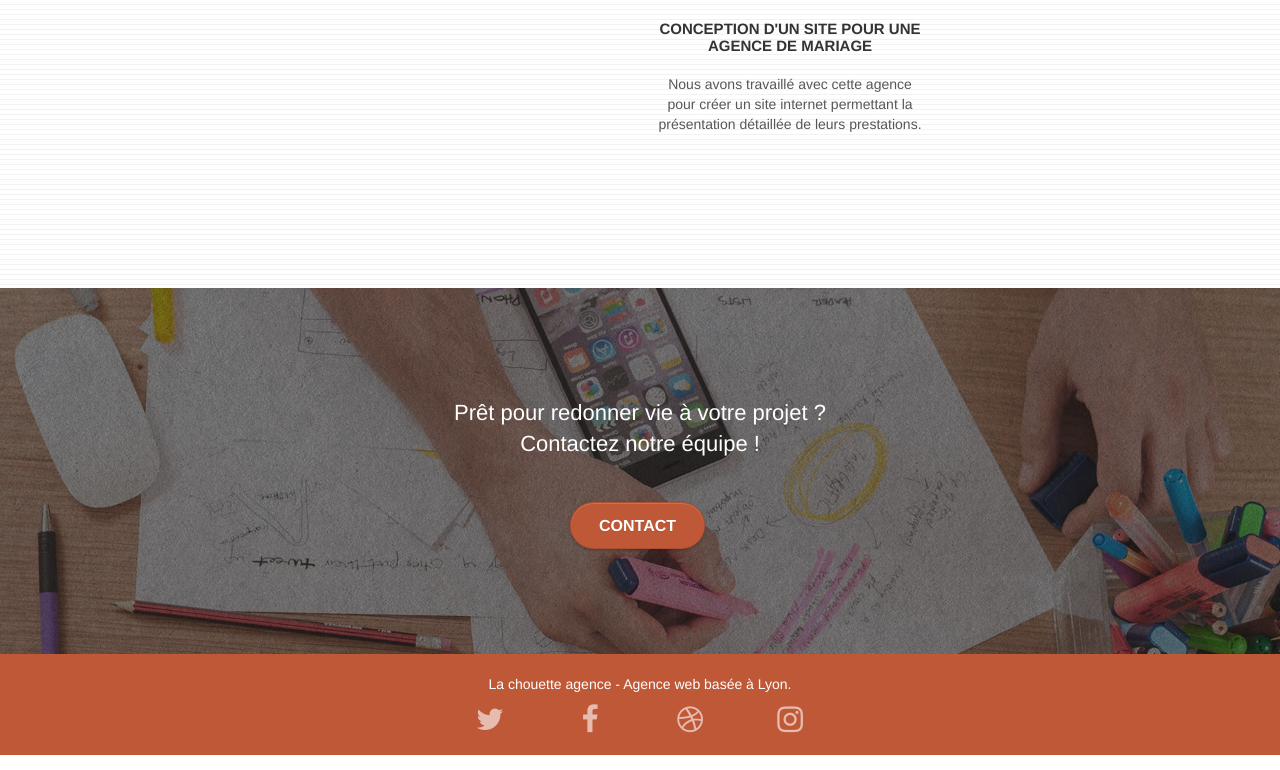
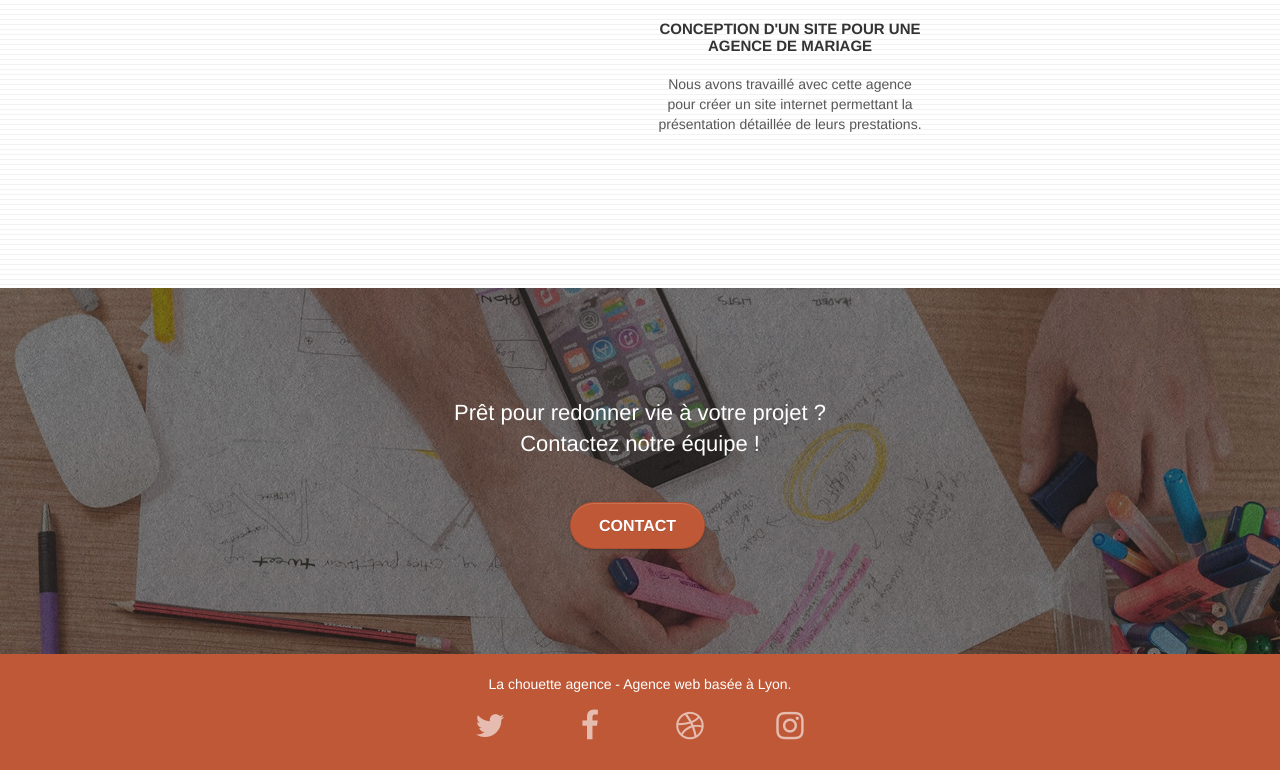
Before and after one commit to bmelicque/BastienMelicque_4_23082021, a plain HTML site: page index.html in a window 1280 px wide. Shown: the part 2676-3446 px from the top of the page. Drawn offline with Linux system fonts and the light colour scheme.

Commit message:
Liens réseaux sociaux

```diff
--- a/index.html
+++ b/index.html
@@ -241,25 +241,25 @@
 						<p class="text-center white">
 							La chouette agence - Agence web basée à Lyon.<br>
 						</p>
-						<div class="row row-no-gutters social">
+						<div class="row row-no-gutters row--social">
 							<div class="col-sm-3">
 								<div class="text-center">
-									<a class="social" href="https://twitter.com"><span class="fa fa-twitter icon-md"></span></a>
+									<a class="social" href="https://twitter.com" title="twitter"><i class="fa fa-twitter icon-md"></i></a>
 								</div>
 							</div>
 							<div class="col-sm-3">
 								<div class="text-center">
-									<a class="social" href="https://fr-fr.facebook.com"><span class="fa fa-facebook icon-md"></span></a>
+									<a class="social" href="https://fr-fr.facebook.com" title="facebook"><i class="fa fa-facebook icon-md"></i></a>
 								</div>
 							</div>
 							<div class="col-sm-3">
 								<div class="text-center">
-									<a class="social" href="https://dribble.com"><span class="fa fa-dribbble icon-md"></span></a>
+									<a class="social" href="https://dribble.com" title="dribble"><i class="fa fa-dribbble icon-md"></i></a>
 								</div>
 							</div>
 							<div class="col-sm-3">
 								<div class="text-center">
-									<a class="social" href="https://instagram.com"><span class="fa fa-instagram icon-md"></span></a>
+									<a class="social" href="https://instagram.com" title="instagram"><i class="fa fa-instagram icon-md"></i></a>
 								</div>
 							</div>
 						</div>
--- a/style.css
+++ b/style.css
@@ -474,7 +474,7 @@ button {
 }
 
 .icon-md {
-    font-size: 30px!important;
+    font-size: 30px;
 }
 
 .icon-lg {
@@ -697,9 +697,20 @@ p {
     font-weight: 700;
 }
 
+.row--social {
+    max-width: 400px;
+    margin: auto
+}
+
 .social {
-    max-width: 400px;
-    margin: auto auto auto auto;
+    display: inline-block;
+    min-width: 48px;
+    margin: auto;
+    font-size: 48px;
+}
+
+.social {
+    font-size: 32px;
 }
 
 h2 {
```
Also changed, not shown: contact.html (+1 -1 lines).
